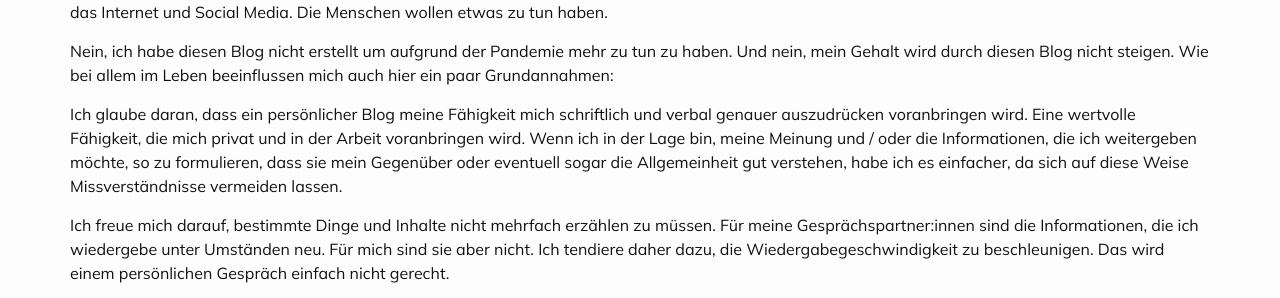
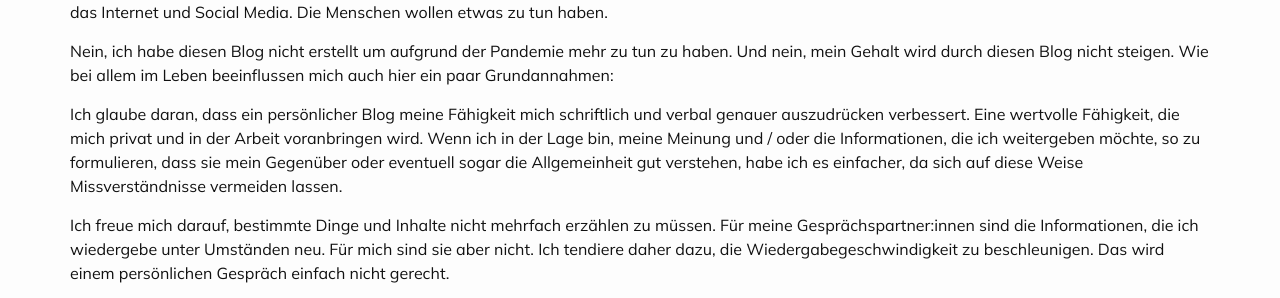
Before and after one commit to flowinho/reboot, a Jekyll site: the page built from about.md, in a window 1280 px wide. Shown: the part 1487-1785 px from the top of the page. Built offline with Jekyll 4.4.1, drawn with Linux system fonts in a browser that asks for light colours; some web fonts are replaced.

Commit message:
fix typos

```diff
--- a/about.md
+++ b/about.md
@@ -51,7 +51,7 @@ Insbesondere seit der Pandemie fluten derartige Texte im Rahmen dessen, was Josh
 
 Nein, ich habe diesen Blog nicht erstellt um aufgrund der Pandemie mehr zu tun zu haben. Und nein, mein Gehalt wird durch diesen Blog nicht steigen. Wie bei allem im Leben beeinflussen mich auch hier ein paar Grundannahmen:
 
-Ich glaube daran, dass ein persönlicher Blog meine Fähigkeit mich schriftlich und verbal genauer auszudrücken voranbringen wird. Eine wertvolle Fähigkeit, die mich privat und in der Arbeit voranbringen wird. Wenn ich in der Lage bin, meine Meinung und / oder die Informationen, die ich weitergeben möchte, so zu formulieren, dass sie mein Gegenüber oder eventuell sogar die Allgemeinheit gut verstehen, habe ich es einfacher, da sich auf diese Weise Missverständnisse vermeiden lassen.
+Ich glaube daran, dass ein persönlicher Blog meine Fähigkeit mich schriftlich und verbal genauer auszudrücken verbessert. Eine wertvolle Fähigkeit, die mich privat und in der Arbeit voranbringen wird. Wenn ich in der Lage bin, meine Meinung und / oder die Informationen, die ich weitergeben möchte, so zu formulieren, dass sie mein Gegenüber oder eventuell sogar die Allgemeinheit gut verstehen, habe ich es einfacher, da sich auf diese Weise Missverständnisse vermeiden lassen.
 
 Ich freue mich darauf, bestimmte Dinge und Inhalte nicht mehrfach erzählen zu müssen. Für meine Gesprächspartner:innen sind die Informationen, die ich wiedergebe unter Umständen neu. Für mich sind sie aber nicht. Ich tendiere daher dazu, die Wiedergabegeschwindigkeit zu beschleunigen. Das wird einem persönlichen Gespräch einfach nicht gerecht.
 
```
Also changed, not shown: _posts/2022-02-25-der-faule-trick-mit-der-about-seite.md (+1 -1 lines).
